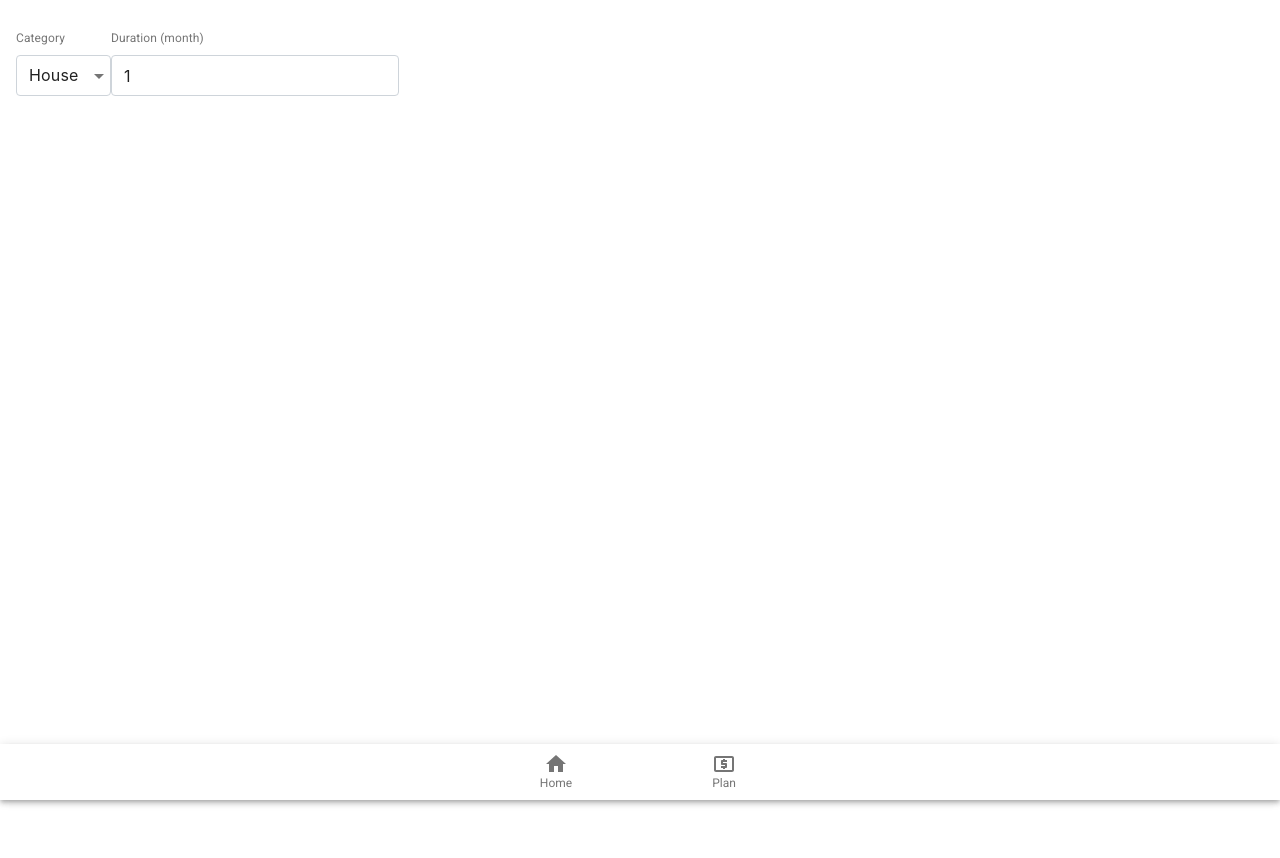
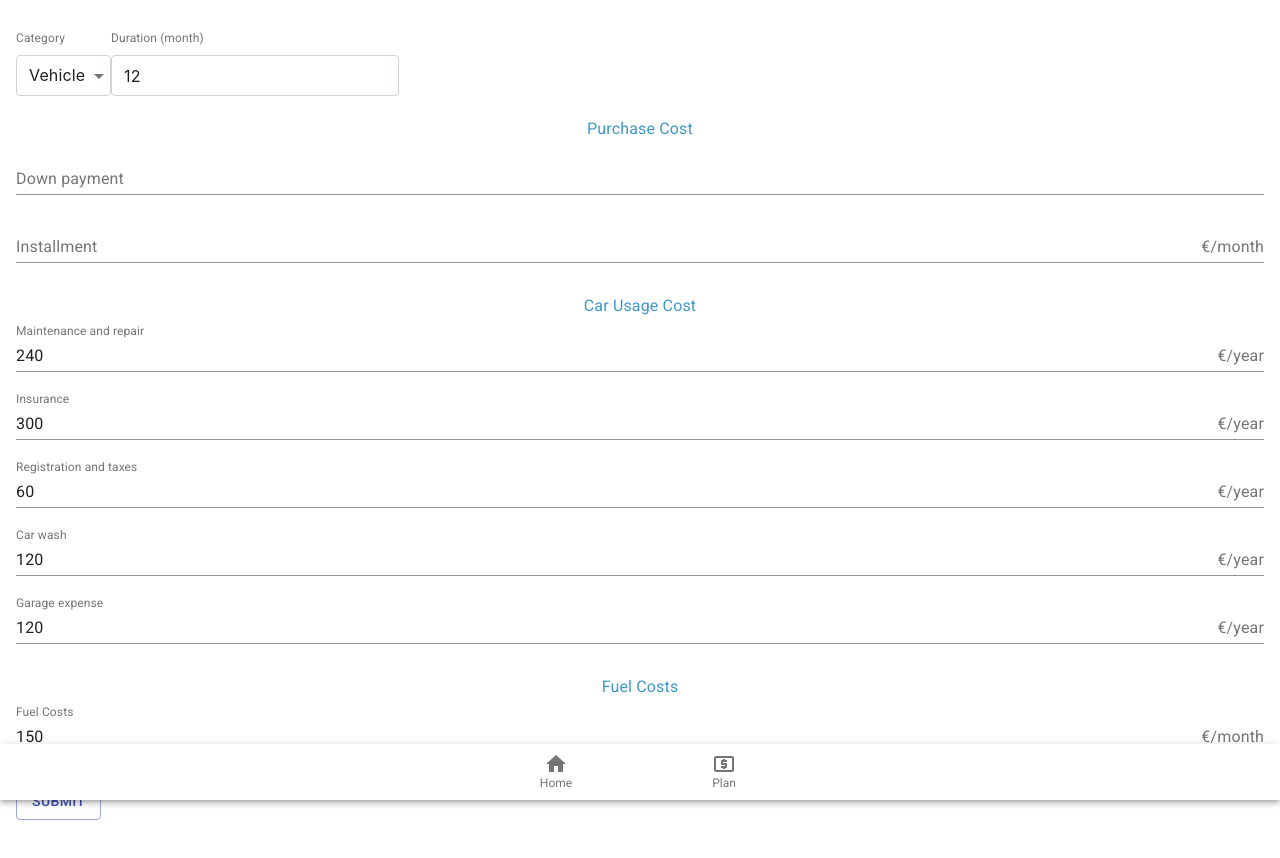
Before and after one commit to duongnhatduy/junction2019, a React (Create React App) app: page /junction2019/plan in a window 1280 px wide. Shown: the top 858 px of the page. Before the commit the page ends 800 px from the top, so only its background shows below. Built offline with nearby package versions, Linux system fonts and the light colour scheme.

Commit message:
Add form data

```diff
--- a/src/feature/PurchasePlan/index.jsx
+++ b/src/feature/PurchasePlan/index.jsx
@@ -98,8 +98,8 @@ export function PurchasePlan() {
   const [isOpen, setIsOpen] = React.useState(false);
   const [plan, setPlan] = React.useState(null);
 
-  const [category, setCategory] = useState('');
-  const [timeAmount, setTimeAmount] = useState(1);
+  const [category, setCategory] = useState('vehicle');
+  const [timeAmount, setTimeAmount] = useState(12);
   const handleChange = event => {
     setCategory(event.target.value);
   };
@@ -132,7 +132,6 @@ export function PurchasePlan() {
   };
   const submitPlan = () => {
     const newPlan = purchasePredict(fixCost, variableCost);
-    console.log(newPlan, 'newPlan');
     setPlan(newPlan);
     setIsOpen(true);
   };
@@ -150,8 +149,8 @@ export function PurchasePlan() {
             onChange={handleChange}
             input={<BootstrapInput />}
           >
-            {categories.map(({ value, label }) => (
-              <option value={value} key={value}>
+            {categories.map(({ value, label }, index) => (
+              <option value={value} key={value} disalbed>
                 {label}
               </option>
             ))}
@@ -224,6 +223,115 @@ export function PurchasePlan() {
             </FormControl>
           </Fragment>
         )}
+        {category === 'house' && (
+          <Fragment>
+            <FormControl fullWidth component="fieldset" className={classes.formControl}>
+              <FormLabel component="legend" className={classes.formLabel}>
+                Purchase Cost
+              </FormLabel>
+              <FormControl className={classes.margin}>
+                <InputLabel htmlFor="down_payment">Down payment</InputLabel>
+                <Input name="down_payment" />
+              </FormControl>
+              <FormControl className={classes.margin}>
+                <InputLabel htmlFor="installment">Installment</InputLabel>
+                <Input name="installment" endAdornment={endInputPerMonth} />
+              </FormControl>
+            </FormControl>
+
+            <FormControl fullWidth component="fieldset" className={classes.formControl}>
+              <FormLabel component="legend" className={classes.formLabel}>
+                Maintenance and repair
+              </FormLabel>
+              <FormControl className={classes.margin}>
+                <InputLabel htmlFor="maintenance">Plumbing</InputLabel>
+                <Input defaultValue="240" name="maintenance" endAdornment={endInput} />
+              </FormControl>
+              <FormControl className={classes.margin}>
+                <InputLabel htmlFor="insurance">Insurance</InputLabel>
+                <Input defaultValue="300" name="insurance" endAdornment={endInput} />
+              </FormControl>
+              <FormControl className={classes.margin}>
+                <InputLabel htmlFor="interior">Interior</InputLabel>
+                <Input defaultValue="120" name="interior" endAdornment={endInput} />
+              </FormControl>
+              <FormControl className={classes.margin}>
+                <InputLabel htmlFor="exterior">Exterior</InputLabel>
+                <Input defaultValue="60" name="exterior" endAdornment={endInput} />
+              </FormControl>
+              <FormControl className={classes.margin}>
+                <InputLabel htmlFor="service">Maintainace service</InputLabel>
+                <Input defaultValue="120" name="service" endAdornment={endInput} />
+              </FormControl>
+            </FormControl>
+
+            <FormControl>
+              <Button variant="outlined" color="primary" className={classes.margin}>
+                Submit
+              </Button>
+            </FormControl>
+          </Fragment>
+        )}
+        {category === 'pet' && (
+          <Fragment>
+            <FormControl fullWidth component="fieldset" className={classes.formControl}>
+              <FormLabel component="legend" className={classes.formLabel}>
+                Purchase Cost
+              </FormLabel>
+              <FormControl className={classes.margin}>
+                <InputLabel htmlFor="down_payment">Payment</InputLabel>
+                <Input name="down_payment" />
+              </FormControl>
+            </FormControl>
+
+            <FormControl fullWidth component="fieldset" className={classes.formControl}>
+              <FormLabel component="legend" className={classes.formLabel}>
+                Lifetime Expense
+              </FormLabel>
+              <FormControl className={classes.margin}>
+                <InputLabel htmlFor="food">Food</InputLabel>
+                <Input defaultValue="600" name="food" endAdornment={endInput} />
+              </FormControl>
+              <FormControl className={classes.margin}>
+                <InputLabel htmlFor="grooming">Grooming</InputLabel>
+                <Input defaultValue="200" name="grooming" endAdornment={endInput} />
+              </FormControl>
+              <FormControl className={classes.margin}>
+                <InputLabel htmlFor="medical">Medical</InputLabel>
+                <Input defaultValue="500" name="medical" endAdornment={endInput} />
+              </FormControl>
+              <FormControl className={classes.margin}>
+                <InputLabel htmlFor="toy">Toy</InputLabel>
+                <Input defaultValue="200" name="toy" endAdornment={endInput} />
+              </FormControl>
+            </FormControl>
+
+            <FormControl>
+              <Button variant="outlined" color="primary" className={classes.margin}>
+                Submit
+              </Button>
+            </FormControl>
+          </Fragment>
+        )}
+        {category === 'other' && (
+          <Fragment>
+            <FormControl fullWidth component="fieldset" className={classes.formControl}>
+              <FormLabel component="legend" className={classes.formLabel}>
+                Other purchase on credit
+              </FormLabel>
+              <FormControl className={classes.margin}>
+                <InputLabel htmlFor="monthly_payment">Monthly payment</InputLabel>
+                <Input name="monthly_payment" />
+              </FormControl>
+            </FormControl>
+
+            <FormControl>
+              <Button variant="outlined" color="primary" className={classes.margin}>
+                Submit
+              </Button>
+            </FormControl>
+          </Fragment>
+        )}
       </Box>
       <CostPredictionModal open={isOpen} onClose={() => setIsOpen(false)} series={plan} />
     </div>
```
